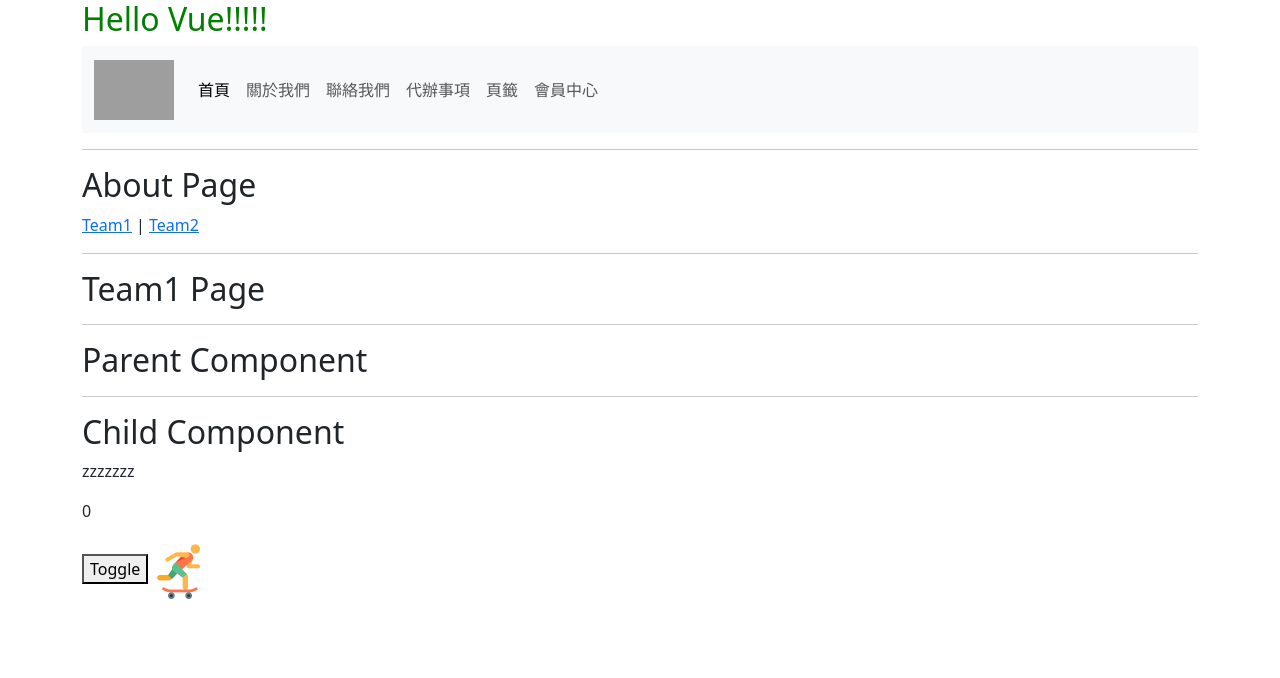
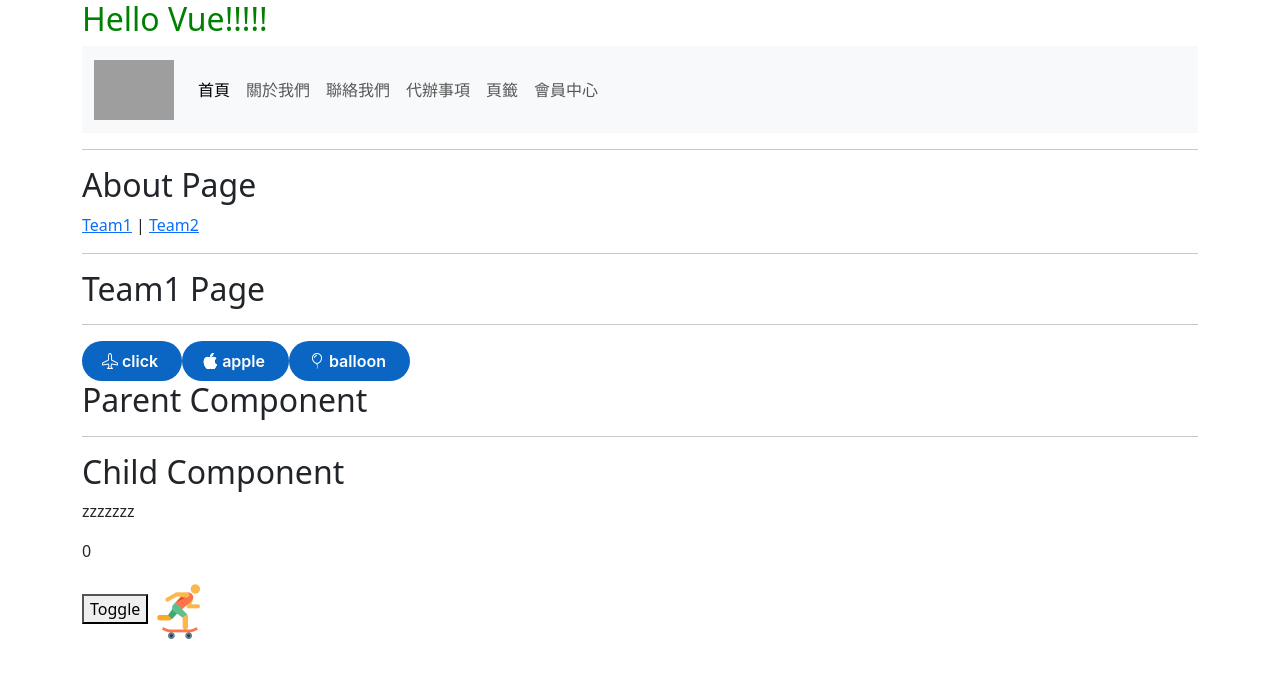
Before and after one commit to HsiaoHungWang/vue-app2024, a Vue app: page /about/team1 in a window 1280 px wide. Shown: the top 678 px of the page. Built offline with nearby package versions, Linux system fonts and the light colour scheme; grey boxes are pictures that could not be loaded.

Commit message:
slot 使用

```diff
--- a/src/App.vue
+++ b/src/App.vue
@@ -19,7 +19,7 @@
 import EventModifiers from './components/EventModifiers.vue';
 import { ref } from 'vue';
 import ParentComponent from './components/ParentComponent.vue';
-
+import FancyButton from './components/FancyButton.vue';
 
 const show = ref(true)
 
@@ -38,6 +38,21 @@
         <RouterView></RouterView>
 
         <hr />
+        <FancyButton>
+            <i class="bi bi-airplane"></i>
+            <span class="mx-1">click</span>
+        </FancyButton>
+        <FancyButton>
+            <i class="bi bi-apple"></i>
+            <span class="mx-1">apple</span>
+        </FancyButton>
+        <FancyButton>
+            <i class="bi bi-balloon"></i>
+            <span class="mx-1">balloon</span>
+
+        </FancyButton>
+
+
         <ParentComponent></ParentComponent>
 
         <div>
--- /dev/null
+++ b/src/components/FancyButton.vue
@@ -0,0 +1,58 @@
+<script setup>
+
+</script>
+
+<template>
+  <button class="button-18" role="button">
+    <slot></slot>
+  </button>
+</template>
+
+<style lang="css" scoped>
+/* CSS */
+.button-18 {
+  align-items: center;
+  background-color: #0A66C2;
+  border: 0;
+  border-radius: 100px;
+  box-sizing: border-box;
+  color: #ffffff;
+  cursor: pointer;
+  display: inline-flex;
+  font-family: -apple-system, system-ui, system-ui, "Segoe UI", Roboto, "Helvetica Neue", "Fira Sans", Ubuntu, Oxygen, "Oxygen Sans", Cantarell, "Droid Sans", "Apple Color Emoji", "Segoe UI Emoji", "Segoe UI Symbol", "Lucida Grande", Helvetica, Arial, sans-serif;
+  font-size: 16px;
+  font-weight: 600;
+  justify-content: center;
+  line-height: 20px;
+  max-width: 480px;
+  min-height: 40px;
+  min-width: 0px;
+  overflow: hidden;
+  padding: 0px;
+  padding-left: 20px;
+  padding-right: 20px;
+  text-align: center;
+  touch-action: manipulation;
+  transition: background-color 0.167s cubic-bezier(0.4, 0, 0.2, 1) 0s, box-shadow 0.167s cubic-bezier(0.4, 0, 0.2, 1) 0s, color 0.167s cubic-bezier(0.4, 0, 0.2, 1) 0s;
+  user-select: none;
+  -webkit-user-select: none;
+  vertical-align: middle;
+}
+
+.button-18:hover,
+.button-18:focus {
+  background-color: #16437E;
+  color: #ffffff;
+}
+
+.button-18:active {
+  background: #09223b;
+  color: rgb(255, 255, 255, .7);
+}
+
+.button-18:disabled {
+  cursor: not-allowed;
+  background: rgba(0, 0, 0, .08);
+  color: rgba(0, 0, 0, .3);
+}
+</style>
```
